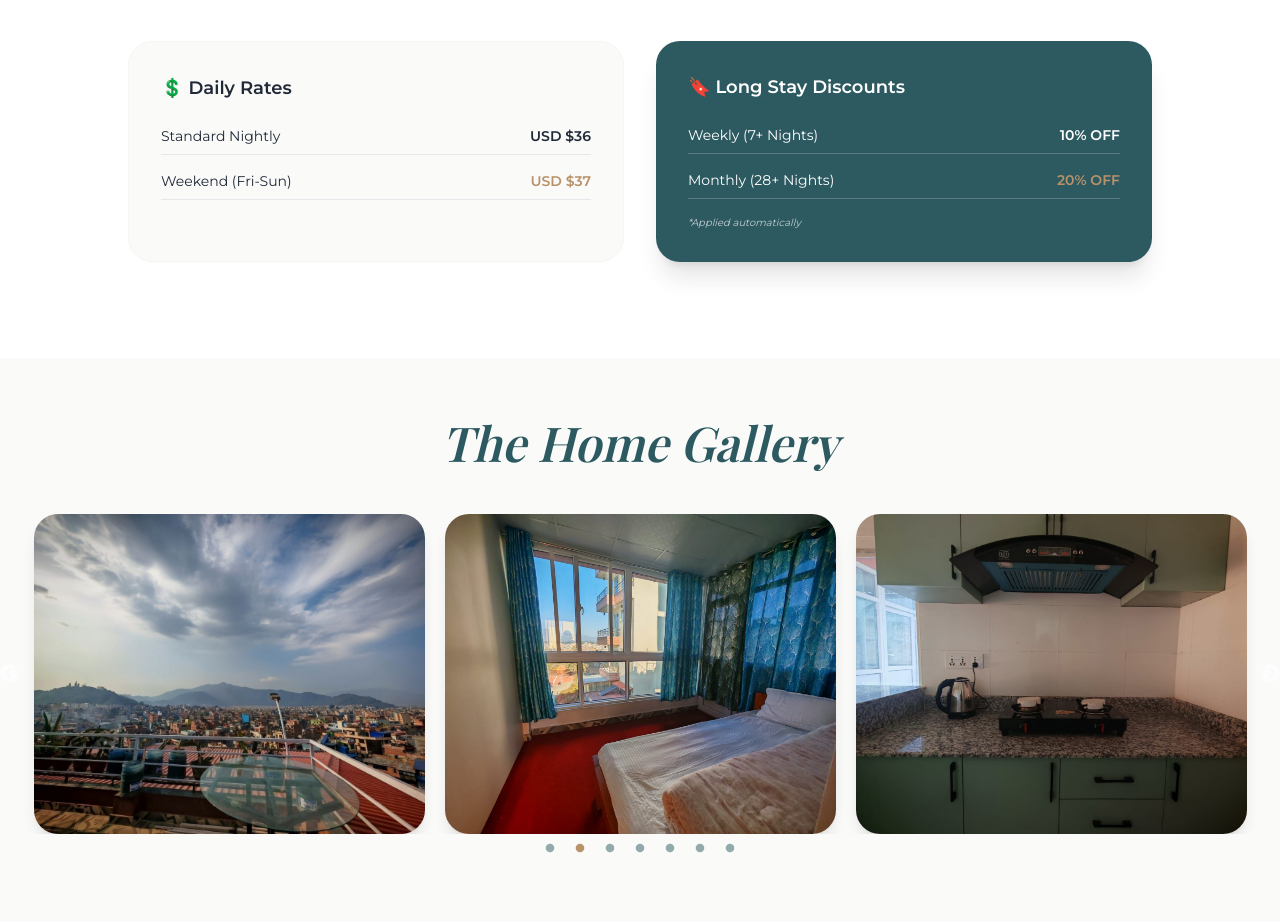
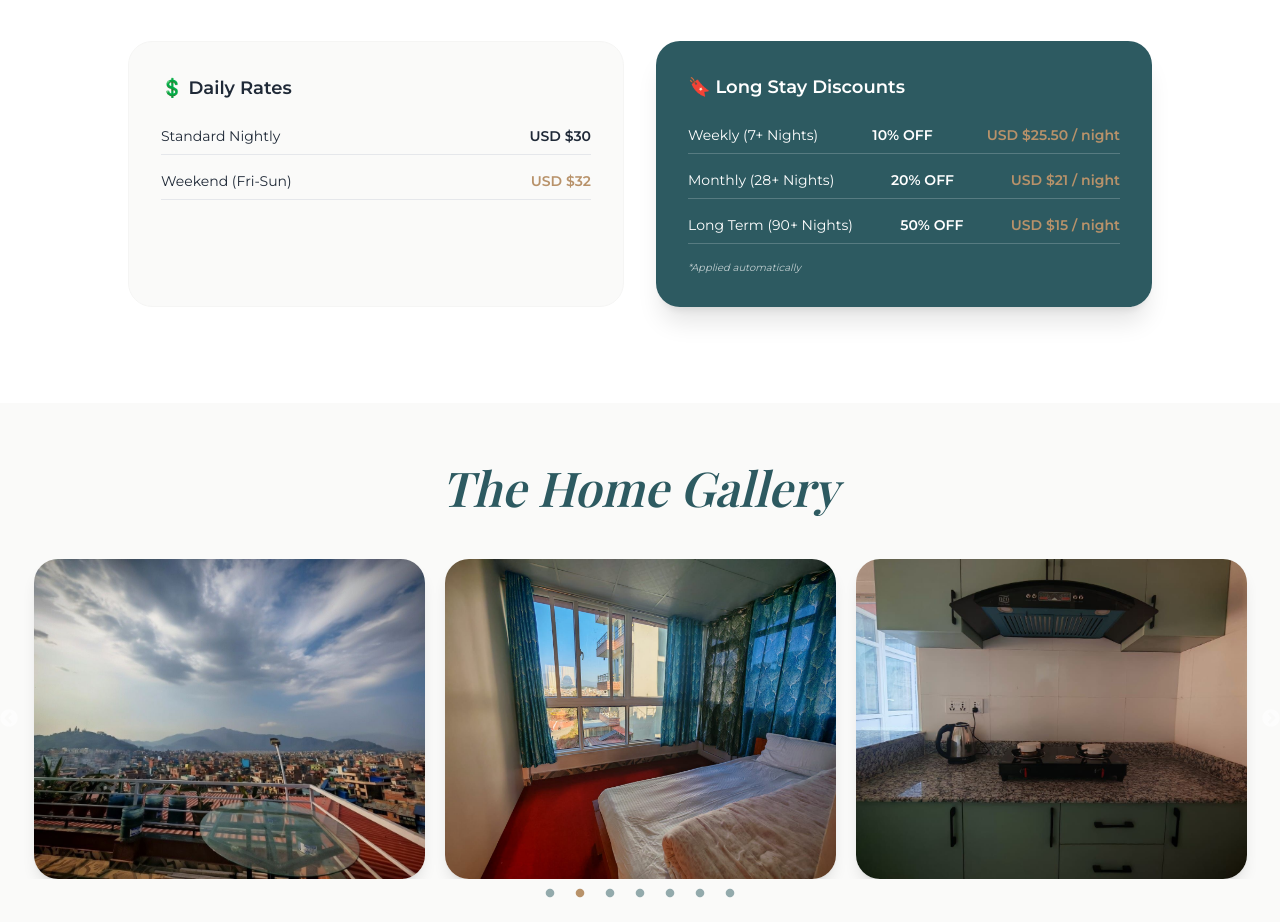
Before and after one commit to sandeshbelbase/ranacozyhome, a plain HTML site: page index.html in a window 1280 px wide. Shown: the part 1843-2765 px from the top of the page. Drawn offline with nearby package versions, Linux system fonts and the light colour scheme; a web font is replaced by a local one.

Commit message:
pricing change

```diff
--- a/index.html
+++ b/index.html
@@ -165,15 +165,17 @@
                 <div class="bg-stone-50 p-8 rounded-3xl border border-stone-100" data-aos="fade-right">
                     <h4 class="text-lg font-bold mb-6 flex items-center gap-2">💲 Daily Rates</h4>
                     <div class="space-y-4">
-                        <div class="flex justify-between border-b pb-2 text-sm"><span>Standard Nightly</span> <span class="font-bold">USD $36</span></div>
-                        <div class="flex justify-between border-b pb-2 text-sm"><span>Weekend (Fri-Sun)</span> <span class="font-bold text-brandGold">USD $37</span></div>
+                        <div class="flex justify-between border-b pb-2 text-sm"><span>Standard Nightly</span> <span class="font-bold">USD $30</span></div>
+                        <div class="flex justify-between border-b pb-2 text-sm"><span>Weekend (Fri-Sun)</span> <span class="font-bold text-brandGold">USD $32</span></div>
                     </div>
                 </div>
                 <div class="bg-brandTeal p-8 rounded-3xl text-white shadow-xl" data-aos="fade-left">
                     <h4 class="text-lg font-bold mb-6 flex items-center gap-2">🔖 Long Stay Discounts</h4>
                     <div class="space-y-4">
-                        <div class="flex justify-between border-b border-white/20 pb-2 text-sm"><span>Weekly (7+ Nights)</span> <span class="font-bold">10% OFF</span></div>
-                        <div class="flex justify-between border-b border-white/20 pb-2 text-sm"><span>Monthly (28+ Nights)</span> <span class="font-bold text-brandGold">20% OFF</span></div>
+                        <div class="flex justify-between border-b border-white/20 pb-2 text-sm"><span>Weekly (7+ Nights)</span> <span class="font-bold">10% OFF</span><span class="font-bold text-brandGold">USD $25.50 / night</span></div>
+                        <div class="flex justify-between border-b border-white/20 pb-2 text-sm"><span>Monthly (28+ Nights)</span><span class="font-bold">20% OFF</span><span class="font-bold text-brandGold">USD $21 / night</span></div>
+                        <div class="flex justify-between border-b border-white/20 pb-2 text-sm"><span>Long Term (90+ Nights)</span><span class="font-bold">50% OFF</span><span class="font-bold text-brandGold">USD $15 / night</span></div>
+
                     </div>
                     <p class="text-[10px] mt-4 opacity-70 italic">*Applied automatically</p>
                 </div>
```
